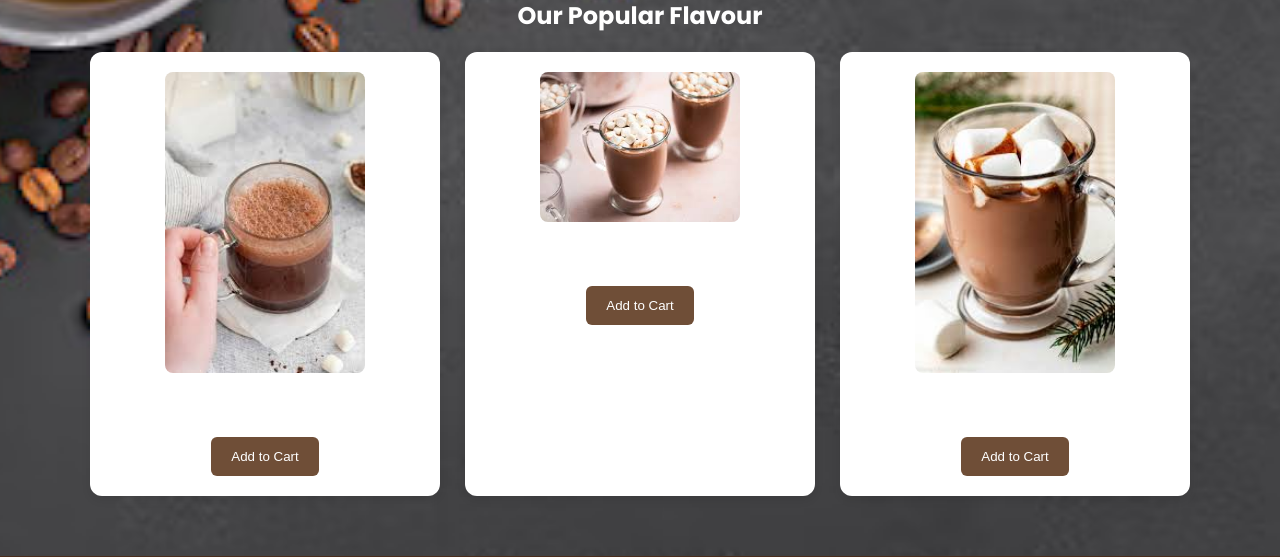
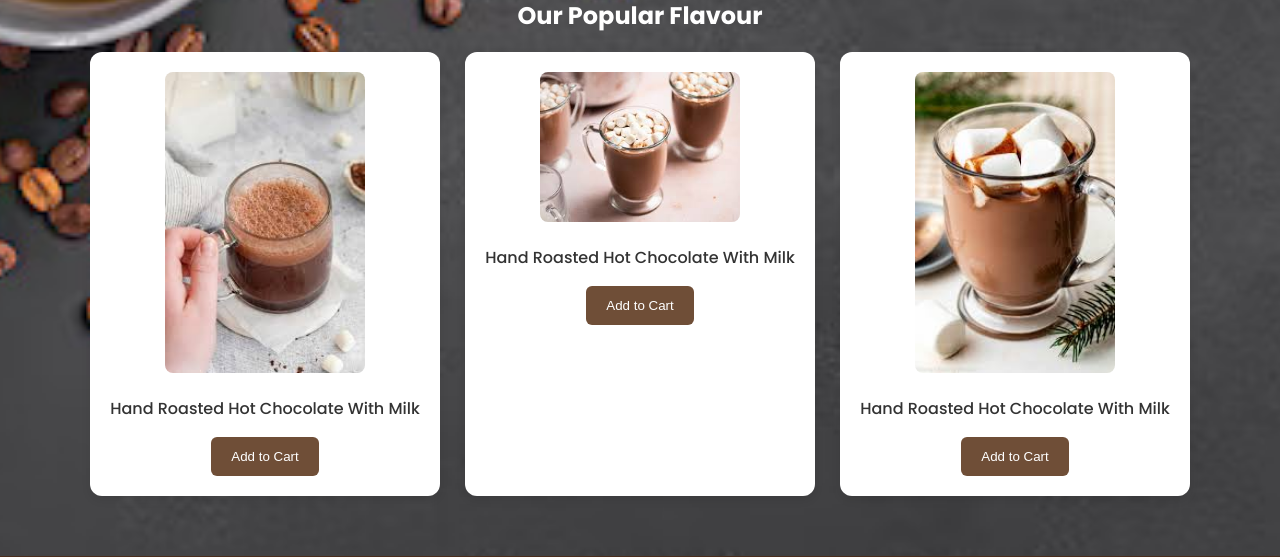
Before and after one commit to Ayan-sheikh997/HCIproject, a Flask app: page /frontp in a window 1280 px wide. Shown: the part 945-1502 px from the top of the page. Run offline with Flask 3, Linux system fonts and the light colour scheme; some libraries are stand-ins or nearby versions.

Commit message:
Update ayan1.html

```diff
--- a/templates/ayan1.html
+++ b/templates/ayan1.html
@@ -133,6 +133,7 @@
       border-radius: 12px;
       box-shadow: 0 4px 10px rgba(0,0,0,0.08);
       transition: 0.3s;
+       color: var(--text); /* dark gray text */
     }
 
     .flavours div:hover {
@@ -156,6 +157,7 @@
       padding: 20px;
       overflow-y: auto;
       z-index: 10000;
+      color: var(--text); /* dark gray text */
       transition: right 0.4s ease-in-out;
     }
 
```
